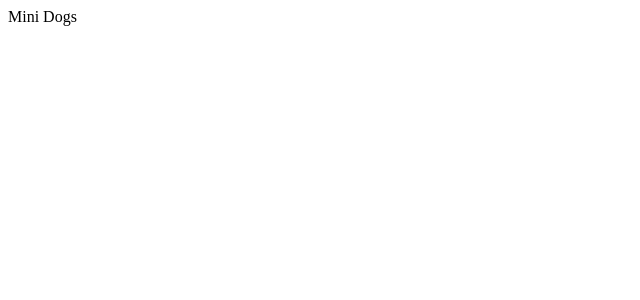
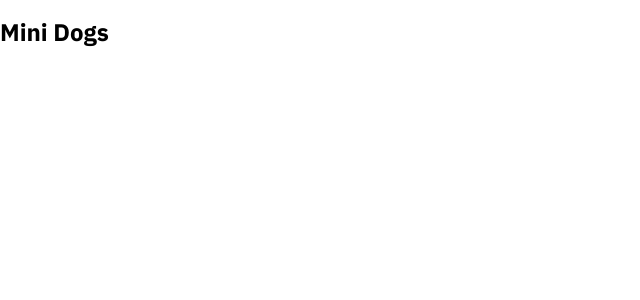
Before and after one commit to pricarrenho/mini_dogs, a React (Create React App) app: page / in a window 1280 px wide. Shown: the top 300 px of the page, without its empty margins (0-640 px from the left). Built offline with nearby package versions, Linux system fonts and the light colour scheme.

Commit message:
feat: add styled components

```diff
--- a/package.json
+++ b/package.json
@@ -13,6 +13,7 @@
     "react": "^18.2.0",
     "react-dom": "^18.2.0",
     "react-scripts": "5.0.1",
+    "styled-components": "^5.3.6",
     "typescript": "^4.9.5",
     "web-vitals": "^2.1.4"
   },
@@ -39,5 +40,8 @@
       "last 1 firefox version",
       "last 1 safari version"
     ]
+  },
+  "devDependencies": {
+    "@types/styled-components": "^5.1.26"
   }
 }
--- a/public/index.html
+++ b/public/index.html
@@ -13,6 +13,13 @@
 
     <link rel="manifest" href="%PUBLIC_URL%/manifest.json" />
 
+    <link rel="preconnect" href="https://fonts.googleapis.com" />
+    <link rel="preconnect" href="https://fonts.gstatic.com" crossorigin />
+    <link
+      href="https://fonts.googleapis.com/css2?family=IBM+Plex+Sans:wght@100;200;300;400;500;600;700&display=swap"
+      rel="stylesheet"
+    />
+
     <title>Mini Dogs</title>
   </head>
   <body>
--- a/src/App.tsx
+++ b/src/App.tsx
@@ -1,5 +1,14 @@
+import { ThemeProvider } from "styled-components";
+import { GlobalStyle } from "./styles/global";
+import { themeWhite } from "./styles/theme";
+
 function App() {
-  return <div>Mini Dogs</div>;
+  return (
+    <ThemeProvider theme={themeWhite}>
+      <h1>Mini Dogs</h1>
+      <GlobalStyle />
+    </ThemeProvider>
+  );
 }
 
 export default App;
--- /dev/null
+++ b/src/styles/global.ts
@@ -0,0 +1,19 @@
+import { createGlobalStyle, css } from "styled-components";
+
+export const GlobalStyle = createGlobalStyle`
+  ${({ theme }) => css`
+    html {
+      font-size: 62.5%;
+    }
+
+    body {
+      margin: 0;
+      padding: 0;
+      font-family: ${theme.font.family};
+    }
+
+    h1 {
+      font-size: ${theme.font.sizes.lg};
+    }
+  `}
+`;
--- /dev/null
+++ b/src/styles/theme.ts
@@ -0,0 +1,22 @@
+const colors = {
+  black: "#13131A",
+  white: "#FFFFFF",
+  red: "#FF0000",
+};
+
+const font = {
+  family: "IBM Plex Sans",
+  sizes: {
+    sm: "1.6rem",
+    md: "2.0rem",
+    lg: "2.4rem",
+  },
+};
+
+export const themeWhite = {
+  colors: {
+    ...colors,
+    background: colors.white,
+  },
+  font,
+};
```
Also changed, not shown: styled-components.d.ts (added, +7 -0 lines), tsconfig.json (+2 -8 lines), 1 other file (tests, documents, lock files or other folders).
